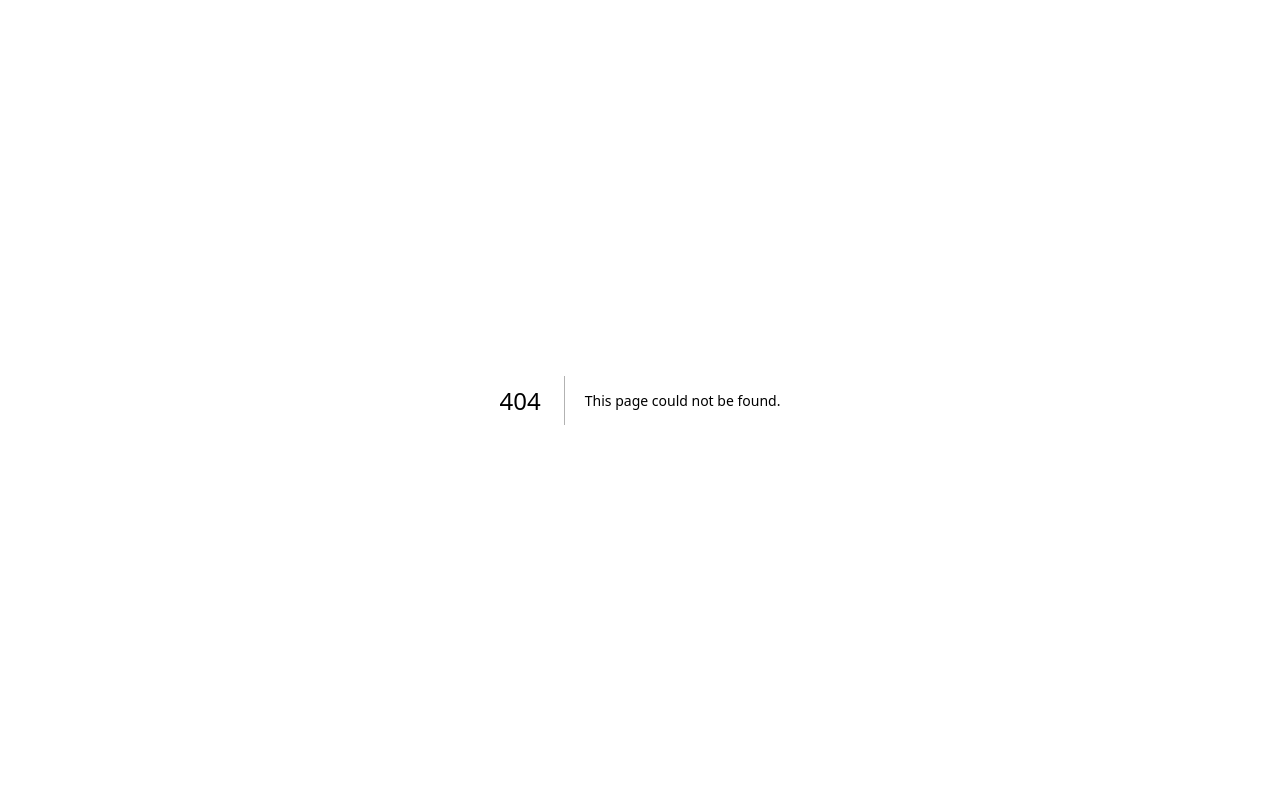
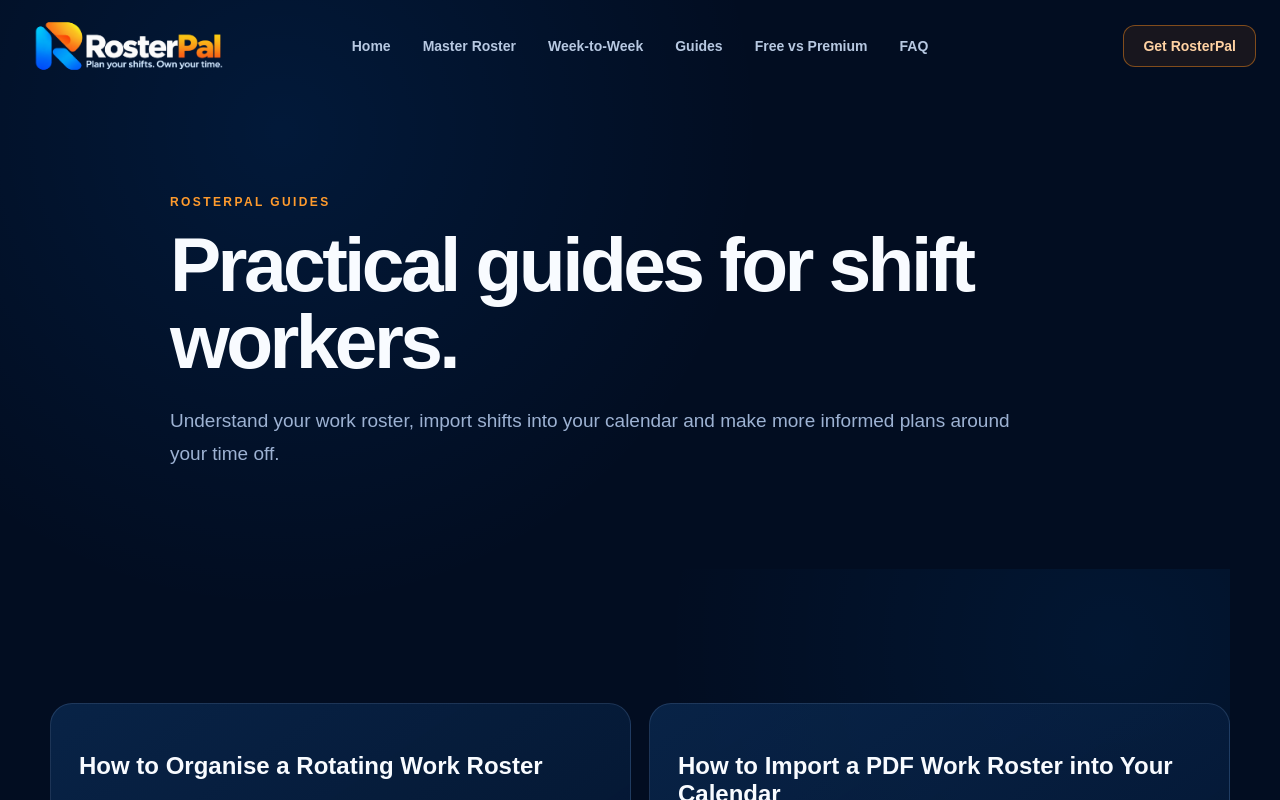
Before and after one commit to timaayg/rosterpal-website, a Next.js app: page /guides in a window 1280 px wide. Before the commit this address had no page. Shown: the top 800 px of the page. Built offline with nearby package versions, Linux system fonts and the light colour scheme.

Commit message:
Add RosterPal shift work guides: app/guides/page.tsx

```diff
--- /dev/null
+++ b/app/guides/page.tsx
@@ -0,0 +1,21 @@
+import type { Metadata } from "next";
+import Image from "next/image";
+import Link from "next/link";
+import { guides } from "./guides";
+
+export const metadata: Metadata = {
+  title: "Shift Work Guides | Rosters, PDF Imports & Leave Planning",
+  description: "Helpful RosterPal guides for organising rotating shifts, importing PDF work rosters, planning annual leave and managing changing weekly schedules.",
+  alternates: { canonical: "/guides" },
+};
+
+export default function GuidesPage() {
+  return <main>
+    <header className="siteHeader"><Link className="brand" href="/" aria-label="RosterPal home"><Image src="/rosterpal-wordmark.png" alt="RosterPal" width={500} height={200}/></Link>
+      <nav className="desktopNav" aria-label="Main navigation"><Link href="/">Home</Link><Link href="/master-roster">Master Roster</Link><Link href="/week-to-week">Week-to-Week</Link><Link href="/guides">Guides</Link><Link href="/plans">Free vs Premium</Link><Link href="/faq">FAQ</Link></nav>
+      <Link className="headerCta" href="/#download">Get RosterPal</Link>
+    </header>
+    <section className="pageHero"><span className="eyebrow">ROSTERPAL GUIDES</span><h1>Practical guides for shift workers.</h1><p>Understand your work roster, import shifts into your calendar and make more informed plans around your time off.</p></section>
+    <section className="featurePageSection"><div className="featureGroupGrid">{guides.map(guide=><article className="featureGroupCard" key={guide.slug}><h2>{guide.title}</h2><p>{guide.description}</p><Link href={`/guides/${guide.slug}`}>Read the guide →</Link></article>)}</div></section>
+  </main>;
+}
```
